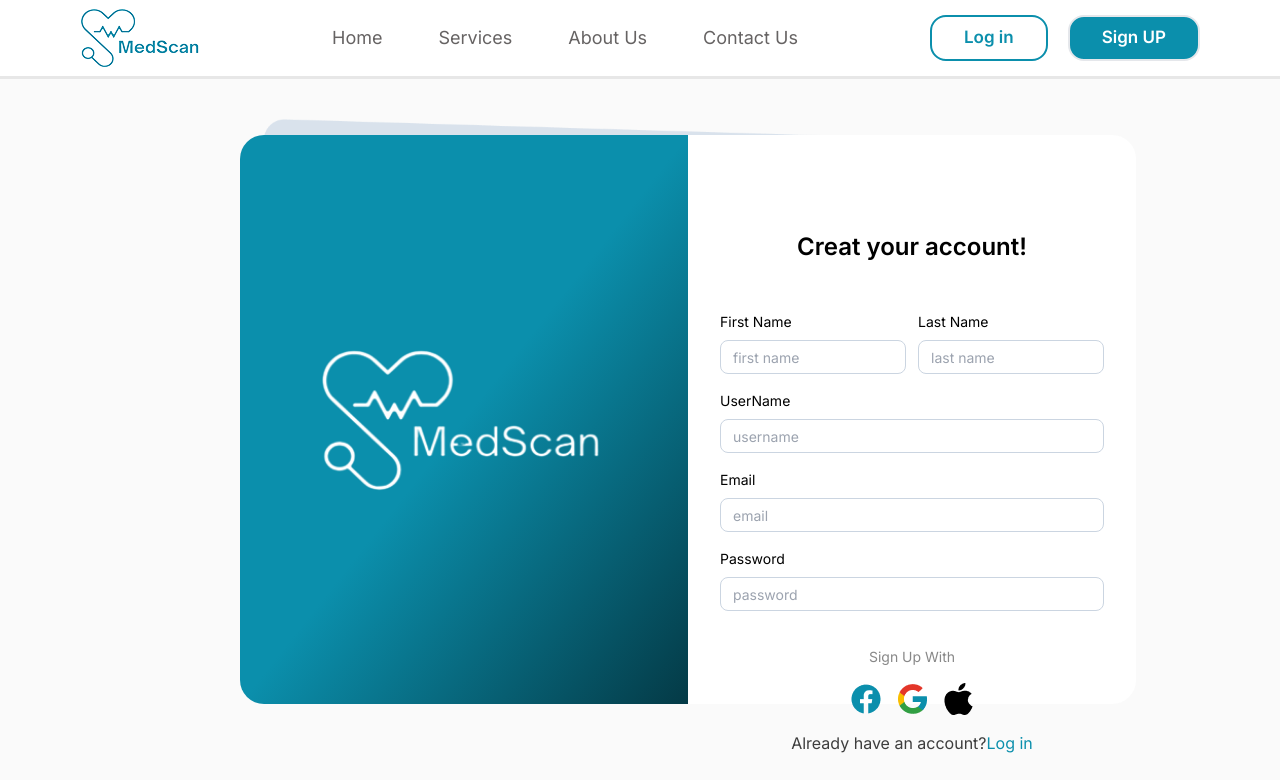
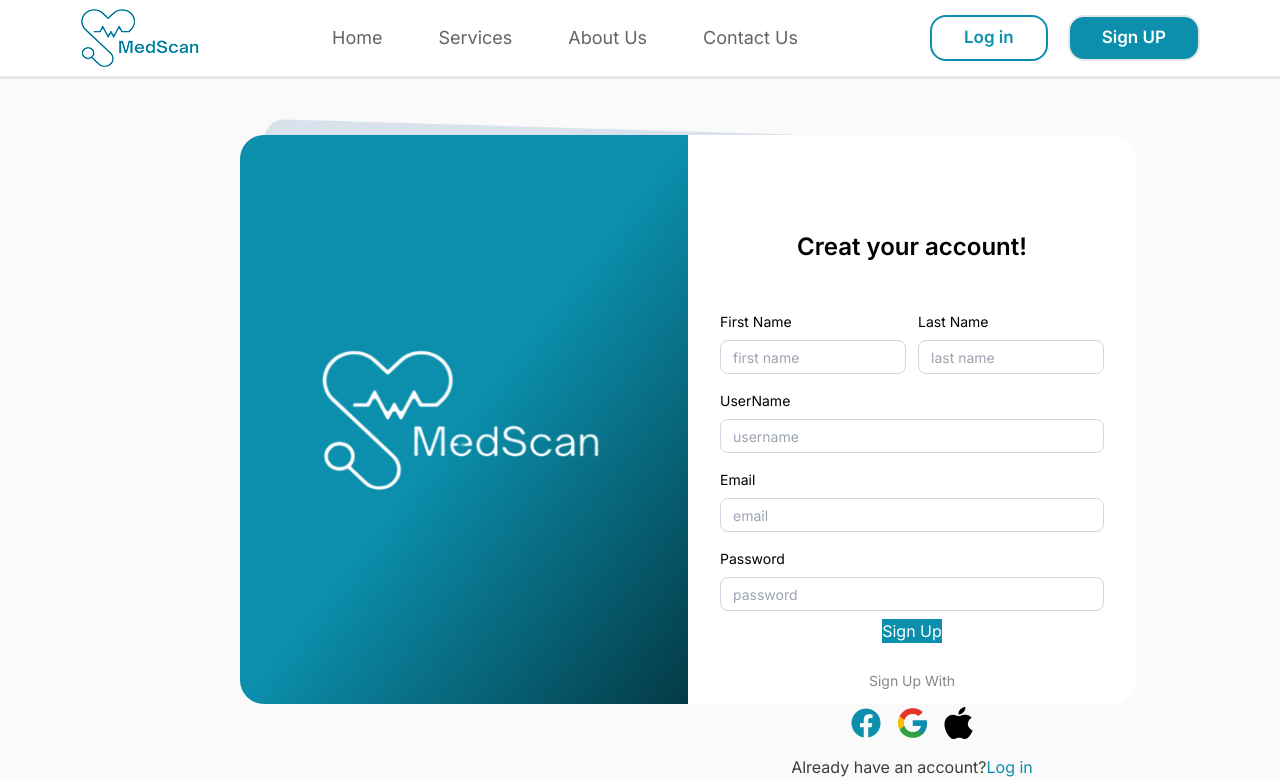
Before and after one commit to mai928/medScan, a React (Vite) app: page /signUp in a window 1280 px wide. Shown: the top 780 px of the page. Built offline with nearby package versions, Linux system fonts and the light colour scheme; what tailwindcss-gradients would draw is missing.

Commit message:
api register

```diff
--- /dev/null
+++ b/src/Auth/AuthProvider.jsx
@@ -0,0 +1,30 @@
+import { createContext, useContext, useState } from "react";
+
+
+
+const AuthContext = createContext()
+
+import React from 'react'
+
+export const AuthProvider = ({ children }) => {
+    const [user, setUser] = useState('')
+    const [auth ,setAuth]=useState(false)
+
+    const login = (userData) => {
+        setUser(userData)
+    }
+    const isAuth =(auth)=>{
+        setAuth(auth)
+    }
+
+    const logOut = () => {
+        setUser(null)
+    }
+    return (
+        <AuthContext.Provider value={{ user, login, logOut ,isAuth ,auth }}>{children}</AuthContext.Provider>
+    )
+}
+
+export const useAuth = () => {
+    return useContext(AuthContext)
+}
--- a/src/Pages/Login.jsx
+++ b/src/Pages/Login.jsx
@@ -1,11 +1,53 @@
-import React from 'react'
+import React, { useState } from 'react'
 import shadow from '../assets/Bg-Shape.png'
 import logo from '../assets/logo1.png'
 import apple from '../assets/icons/apple.png'
 import face from '../assets/icons/face.png'
 import google from '../assets/icons/google.png'
+import { useAuth } from '../Auth/AuthProvider'
 
 const Login = () => {
+
+    const [email, setMail] = useState('')
+    const [password, setPassword] = useState('')
+
+    const handleSubmit = async (e) => {
+        const loginData = {
+            email: email,
+            password: password,
+        };
+
+        e.preventDefault();
+
+        const apiUrl = 'http://medscanlogin.runasp.net/api/Auth/Login';
+
+        try {
+            const response = await fetch(apiUrl, {
+                method: 'POST', headers: {
+                    'Content-Type': 'application/json', // Tell the API we're sending JSON
+                },
+                body: JSON.stringify(loginData),
+            })
+
+            if (response.ok) {
+                console.log('success')
+
+            } else {
+                try {
+                    const errorText = await response.text()
+                    console.error('Error Text:', errorText);
+                    alert(`Registration failed: ${response.status} - ${errorText}`);
+                } catch (e) {
+                    console.error('Error parsing error response:', error);
+                    alert(`Registration failed: ${response.status} - Could not parse error response`);
+                }
+
+            }
+
+        } catch (e) {
+            console.log('failed', e)
+        }
+    }
     return (
         <section className=' px-20 py-10 relative'>
             <img className='m-auto  w-[70%]  h-full  relative z-0' src={shadow} />
@@ -16,24 +58,33 @@ const Login = () => {
                 <div className='bg-white w-1/2   rounded-e-3xl px-8 py-14'>
                     <h2 className='text-center font-semibold text-2xl py-10'>Login your account!</h2>
 
+                    <form onSubmit={handleSubmit}>
+
                         <div className='py-2'>
                             <label className='block  mb-2 text-[14px]'>Email</label>
-                        <input placeholder='email' className='w-full border-[1px] rounded-lg ps-3 py-1 border-slate-300 placeholder:text-sm' />
+                            <input value={email} onChange={(e) => setMail(e.target.value)} placeholder='email' className='w-full border-[1px] rounded-lg ps-3 py-1 border-slate-300 placeholder:text-sm' />
 
                         </div>
 
                         <div className='py-2'>
                             <label className='block  mb-2 text-[14px]'>Password</label>
-                        <input type='password' placeholder='password' className='w-full border-[1px] rounded-lg ps-3 py-1 border-slate-300 placeholder:text-sm' />
+                            <input value={password} onChange={(e) => setPassword(e.target.value)} type='password' placeholder='password' className='w-full border-[1px] rounded-lg ps-3 py-1 border-slate-300 placeholder:text-sm' />
 
                         </div>
+
+                        <div className='flex justify-center items-center'>
+                            <button type='submit' className='bg-Primary'>Login</button>
+                        </div>
+
+                    </form>
+
 
                     <div className='text-center py-5'>
                         <p className='py-2 text-Secondary-darkGray text-sm'>Login With</p>
                         <div className='flex items-center justify-center gap-4 py-2'>
-                        <img src={face}/>
-                        <img src={google}/>
-                        <img src={apple}/>
+                            <img src={face} />
+                            <img src={google} />
+                            <img src={apple} />
                         </div>
                         <p className='pt-2 text-black-medium'>Don’t have an account ? <button className='text-Primary'>Sign Up</button></p>
                     </div>
--- a/src/Pages/SignUp.jsx
+++ b/src/Pages/SignUp.jsx
@@ -1,11 +1,78 @@
-import React from 'react'
+import React, { useState } from 'react'
 import shadow from '../assets/Bg-Shape.png'
 import logo from '../assets/logo1.png'
 import apple from '../assets/icons/apple.png'
 import face from '../assets/icons/face.png'
 import google from '../assets/icons/google.png'
+import { useAuth } from '../Auth/AuthProvider'
 
 const SignUp = () => {
+
+    const { login, isAuth } = useAuth()
+    const [registerData, setRegisterData] = useState({
+        firstName: '',
+        lastName: '',
+        userName: '',
+        email: '',
+        password: ''
+    })
+
+    const handleRegisterChange = (e) => {
+        setRegisterData({ ...registerData, [e.target.name]: e.target.value })
+    }
+
+
+    const handleSubmit = async (e) => {
+
+        console.log('Sending data:', registerData); // Log the data being sent
+
+        e.preventDefault();
+        const apiUrl = 'http://medscanlogin.runasp.net/api/Auth/Register'
+
+        try {
+            const response = await fetch(apiUrl, {
+                method: 'POST',
+                headers: {
+                    'Content-Type': 'application/json', // Tell the API we're sending JSON
+                },
+                body: JSON.stringify(registerData),
+            })
+
+            if (response.ok) {
+                console.log('successfull')
+                console.log(response)
+                const responseData = await response.json()
+                login(responseData)
+                isAuth(responseData.isAuth)
+                console.log('login', responseData)
+                localStorage.setItem('userName', responseData.userName)
+
+            } else {
+
+                console.log('failed', response.status);
+                try {
+                    const errorText = await response.text(); // Get the response as text
+                    console.error('Error Text:', errorText);
+                    alert(`Registration failed: ${response.status} - ${errorText}`); // Show error
+                } catch (error) {
+                    console.error('Error parsing error response:', error);
+                    alert(`Registration failed: ${response.status} - Could not parse error response`);
+                }
+            }
+        } catch (e) {
+            console.error('error', e)
+        }
+        // setRegisterData(
+        //     {
+        //         firstName: '',
+        //         lastName: '',
+        //         userName: '',
+        //         email: '',
+        //         password: ''
+        //     }
+        // )
+
+    }
     return (
         <section className=' px-20 py-10 relative'>
             <img className='m-auto  w-[70%]  h-full  relative z-0' src={shadow} />
@@ -13,49 +80,54 @@ const SignUp = () => {
                 <div className='w-1/2 bg-linear-gradient  rounded-s-3xl  flex justify-center items-center '>
                     <img className=' z-20 w-72' src={logo} />
                 </div>
-                <div className='bg-white w-1/2   rounded-e-3xl px-8 py-14'>
+                <form onSubmit={handleSubmit} className='bg-white w-1/2   rounded-e-3xl px-8 py-14'>
                     <h2 className='text-center font-semibold text-2xl py-10'>Creat your account!</h2>
                     <div className='flex gap-3 py-2'>
                         <div className=''>
                             <label className='block  mb-2 text-[14px]' >First Name</label>
-                            <input placeholder='first name' className='w-full border-[1px] rounded-lg ps-3 py-1 border-slate-300 placeholder:text-sm ' />
+                            <input onChange={handleRegisterChange} name='firstName' value={registerData.firstName} placeholder='first name' className='w-full border-[1px] rounded-lg ps-3 py-1 border-slate-300 placeholder:text-sm ' />
                         </div>
                         <div>
                             <label className='block  mb-2 text-[14px]'>Last Name</label>
-                            <input placeholder='last name' className='w-full border-[1px] rounded-lg ps-3 py-1 border-slate-300 placeholder:text-sm' />
+                            <input onChange={handleRegisterChange} name='lastName' value={registerData.lastName} placeholder='last name' className='w-full border-[1px] rounded-lg ps-3 py-1 border-slate-300 placeholder:text-sm' />
                         </div>
 
 
                     </div>
                     <div className='py-2'>
                         <label className='block  mb-2 text-[14px]'>UserName</label>
-                        <input placeholder='username' className='w-full border-[1px] rounded-lg ps-3 py-1 border-slate-300 placeholder:text-sm' />
+                        <input onChange={handleRegisterChange} name='userName' value={registerData.userName} placeholder='username' className='w-full border-[1px] rounded-lg ps-3 py-1 border-slate-300 placeholder:text-sm' />
 
                     </div>
 
                     <div className='py-2'>
                         <label className='block  mb-2 text-[14px]'>Email</label>
-                        <input placeholder='email' className='w-full border-[1px] rounded-lg ps-3 py-1 border-slate-300 placeholder:text-sm' />
+                        <input onChange={handleRegisterChange} name='email' value={registerData.email} placeholder='email' className='w-full border-[1px] rounded-lg ps-3 py-1 border-slate-300 placeholder:text-sm' />
 
                     </div>
 
                     <div className='py-2'>
                         <label className='block  mb-2 text-[14px]'>Password</label>
-                        <input type='password' placeholder='password' className='w-full border-[1px] rounded-lg ps-3 py-1 border-slate-300 placeholder:text-sm' />
+                        <input onChange={handleRegisterChange} name='password' value={registerData.password} type='password' placeholder='password' className='w-full border-[1px] rounded-lg ps-3 py-1 border-slate-300 placeholder:text-sm' />
 
                     </div>
+                    <div className='flex justify-center items-center '>
+                        <button className='bg-Primary text-white' type='submit'>Sign Up</button>
+
+                    </div>
+
 
                     <div className='text-center py-5'>
                         <p className='py-2 text-Secondary-darkGray text-sm'>Sign Up With</p>
                         <div className='flex items-center justify-center gap-4 py-2'>
-                        <img src={face}/>
-                        <img src={google}/>
-                        <img src={apple}/>
+                            <img src={face} />
+                            <img src={google} />
+                            <img src={apple} />
                         </div>
                         <p className='pt-2 text-black-medium'>Already have an account?<button className='text-Primary'>Log in</button></p>
                     </div>
 
-                </div>
+                </form>
             </div>
         </section>
     )
```
Also changed, not shown: src/App.jsx (+6 -4 lines), src/Components/Home.jsx (+6 -6 lines). Lines whose indentation alone changed are shown as unchanged.
